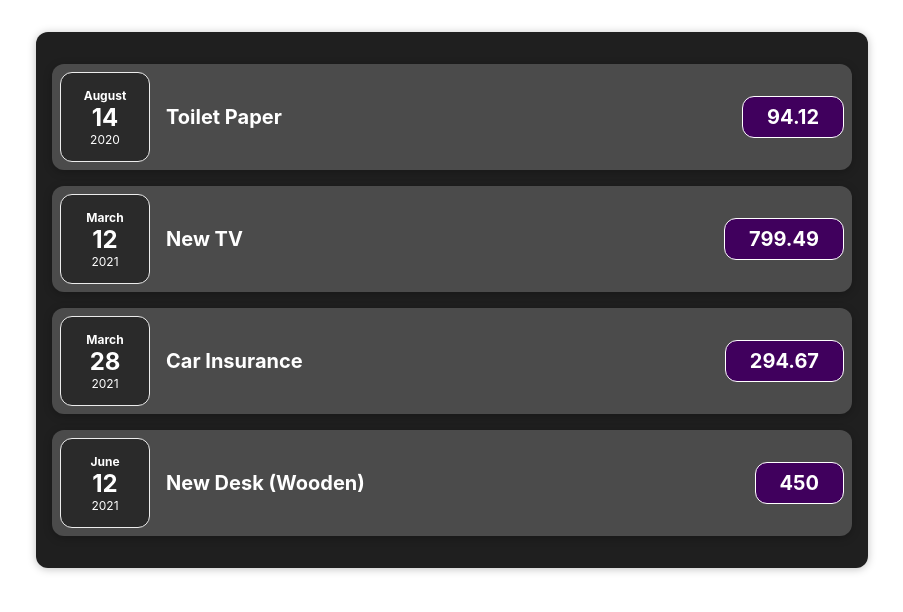
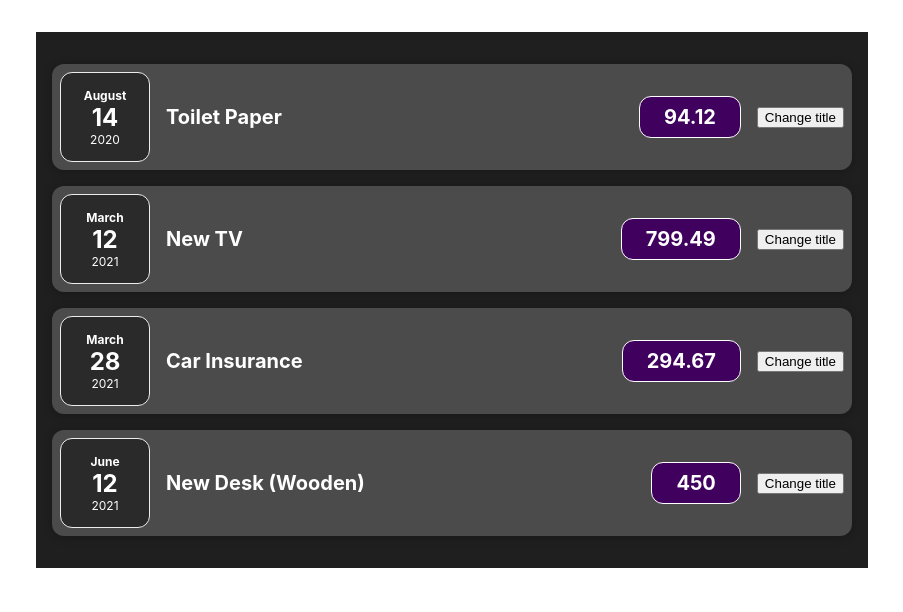
Before and after one commit to Lue21/expense-app, a React (Create React App) app: page / in a window 1280 px wide. Shown: the top 612 px of the page, without its empty margins (188-1091 px from the left). Built offline with nearby package versions, Linux system fonts and the light colour scheme.

Commit message:
feat: back to life

```diff
--- a/src/App.js
+++ b/src/App.js
@@ -1,5 +1,5 @@
 import "./App.css";
-import Expenses from "./components/Expenses.js";
+import Expenses from "./components/Expeses/Expenses";
 
 function App() {
   const expenses = [
--- a/src/components/ExpenseItem.css
+++ b/src/components/Expeses/ExpenseItem.css
@@ -2,10 +2,8 @@
   display: flex;
   justify-content: space-between;
   align-items: center;
-  box-shadow: 0 2px 8px rgba(0, 0, 0, 0.25);
   padding: 0.5rem;
   margin: 1rem 0;
-  border-radius: 12px;
   background-color: #4b4b4b;
 }
 
--- a/src/components/ExpenseItem.js
+++ b/src/components/Expeses/ExpenseItem.js
@@ -1,16 +1,22 @@
+import React, { useState } from "react";
 import "./ExpenseItem.css";
 import ExpenseDate from "./ExpenceDate.js";
+import Card from "../UI/Card";
 
 function ExpenseItem(props) {
+  const [title, setTitle] = useState(props.title);
+  const clickHandler = () => setTitle("new title!");
+
   return (
-    <div className="expense-item">
+    <Card className="expense-item">
       <ExpenseDate date={props.date} />
 
       <div className="expense-item__description">
-        <h2>{props.title}</h2>
+        <h2>{title}</h2>
         <div className="expense-item__price">{props.amount}</div>
+        <button onClick={clickHandler}>Change title</button>
       </div>
-    </div>
+    </Card>
   );
 }
 
--- a/src/components/Expenses.css
+++ b/src/components/Expeses/Expenses.css
@@ -4,6 +4,4 @@
   margin: 2rem auto;
   width: 50rem;
   max-width: 95%;
-  border-radius: 12px;
-  box-shadow: 0 1px 8px rgba(0, 0, 0, 0.25);
 }
--- a/src/components/Expenses.js
+++ b/src/components/Expeses/Expenses.js
@@ -1,4 +1,4 @@
-import ExpenseItem from "./ExpenseItem.js";
+import ExpenseItem from "./ExpenseItem";
 import "./Expenses.css";
 
 function Expenses(props) {
--- /dev/null
+++ b/src/components/UI/Card.css
@@ -0,0 +1,4 @@
+.card {
+  border-radius: 12px;
+  box-shadow: 0 1px 8px rgba(0, 0, 0, 0.25);
+}
--- /dev/null
+++ b/src/components/UI/Card.js
@@ -0,0 +1,8 @@
+import "./Card.css";
+
+function Card(props) {
+  const classes = "card " + props.className;
+  return <div className={classes}>{props.children}</div>;
+}
+
+export default Card;
```
Also changed, not shown: src/components/Expeses/ExpenceDate.js (renamed from src/components/ExpenceDate.js), src/components/Expeses/ExpenseDate.css (renamed from src/components/ExpenseDate.css), 1 other file (tests, documents, lock files or other folders).
